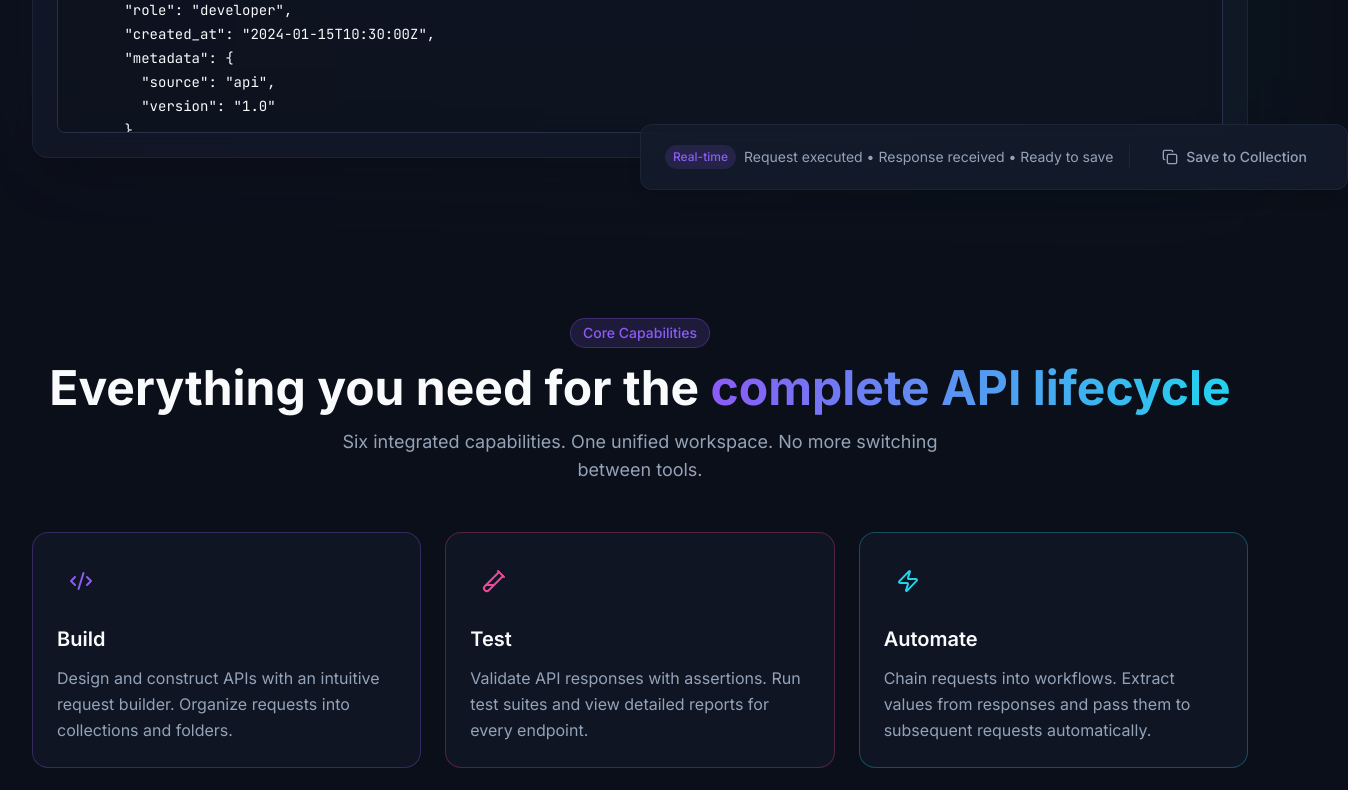
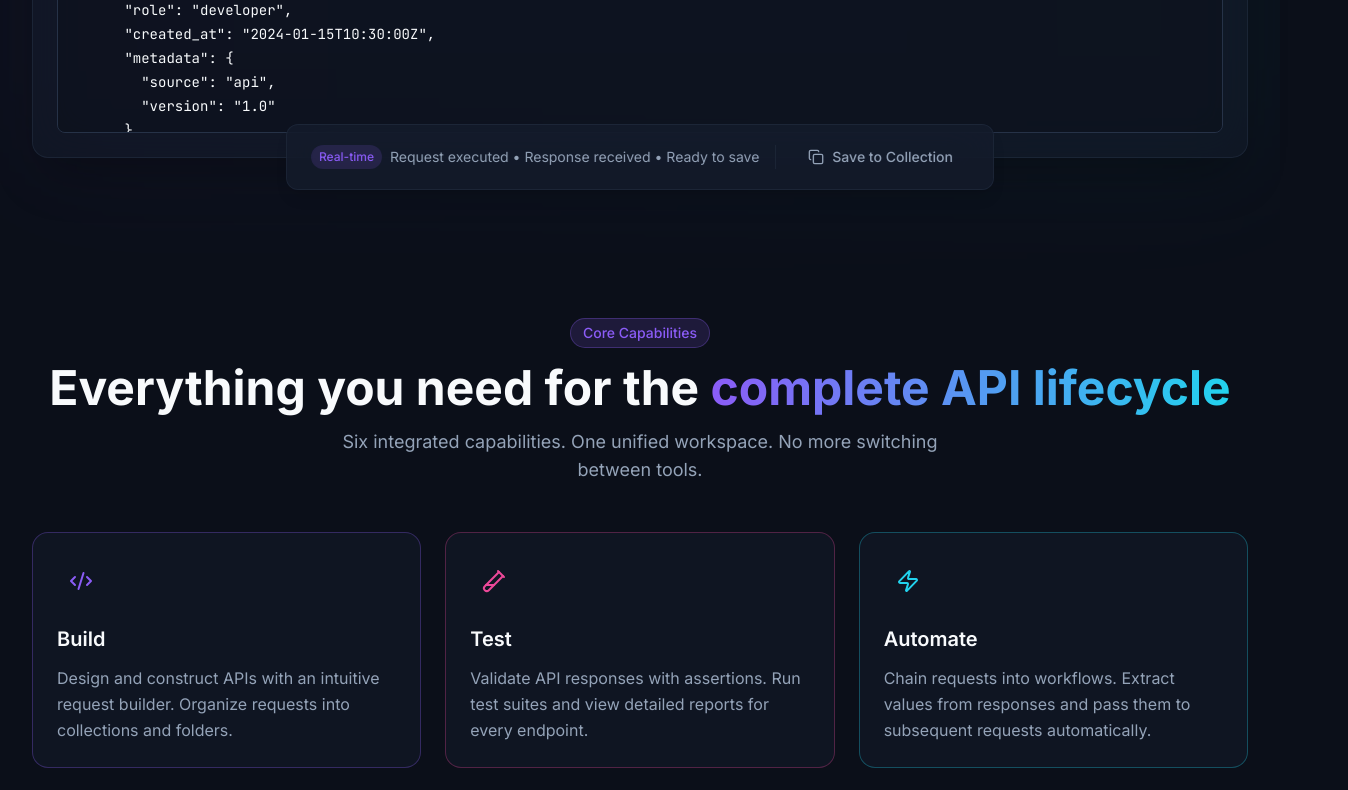
Before and after one commit to prit-esh-20/APIHub, a Next.js app in the folder frontend/: page / in a window 1280 px wide. Shown: the part 1860-2650 px from the top of the page, 1348 px wide, since content can reach past the window. Built offline with nearby package versions, Linux system fonts and the light colour scheme.

Commit message:
refactor: adjust motion properties in ProductPreview component for improved animation centering

```diff
--- a/frontend/components/landing/ProductPreview.tsx
+++ b/frontend/components/landing/ProductPreview.tsx
@@ -241,10 +241,10 @@ export default function ProductPreview() {
           </div>
 
           <motion.div
-            initial={{ opacity: 0, y: 20 }}
-            animate={{ opacity: 1, y: 0 }}
+            initial={{ opacity: 0, y: 20, x: '-50%' }}
+            animate={{ opacity: 1, y: 0, x: '-50%' }}
             transition={{ delay: 0.5, duration: 0.5 }}
-            className="absolute -bottom-8 left-1/2 -translate-x-1/2 flex flex-wrap items-center justify-center gap-x-4 gap-y-2 w-max max-w-[calc(100vw-2.5rem)] px-6 py-3 bg-panel/80 backdrop-blur-xl border border-border/50 rounded-xl shadow-lg"
+            className="absolute -bottom-8 left-1/2 flex flex-wrap items-center justify-center gap-x-4 gap-y-2 w-max max-w-[calc(100vw-2.5rem)] px-6 py-3 bg-panel/80 backdrop-blur-xl border border-border/50 rounded-xl shadow-lg"
           >
             <div className="flex items-center gap-2 text-sm text-text-secondary">
               <span className="px-2 py-1 bg-brand-purple/15 text-brand-purple rounded-full text-xs font-medium">Real-time</span>
```
